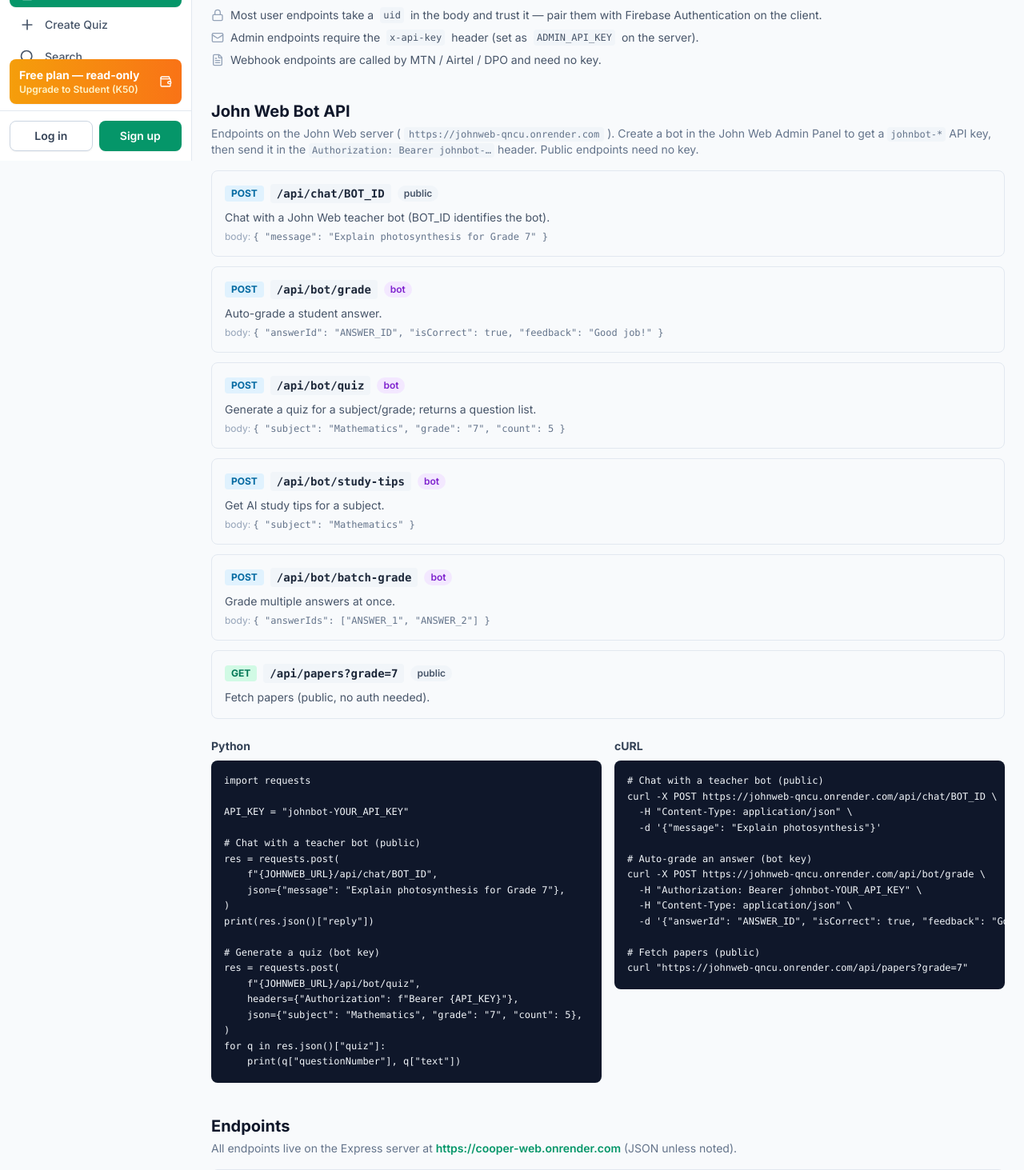
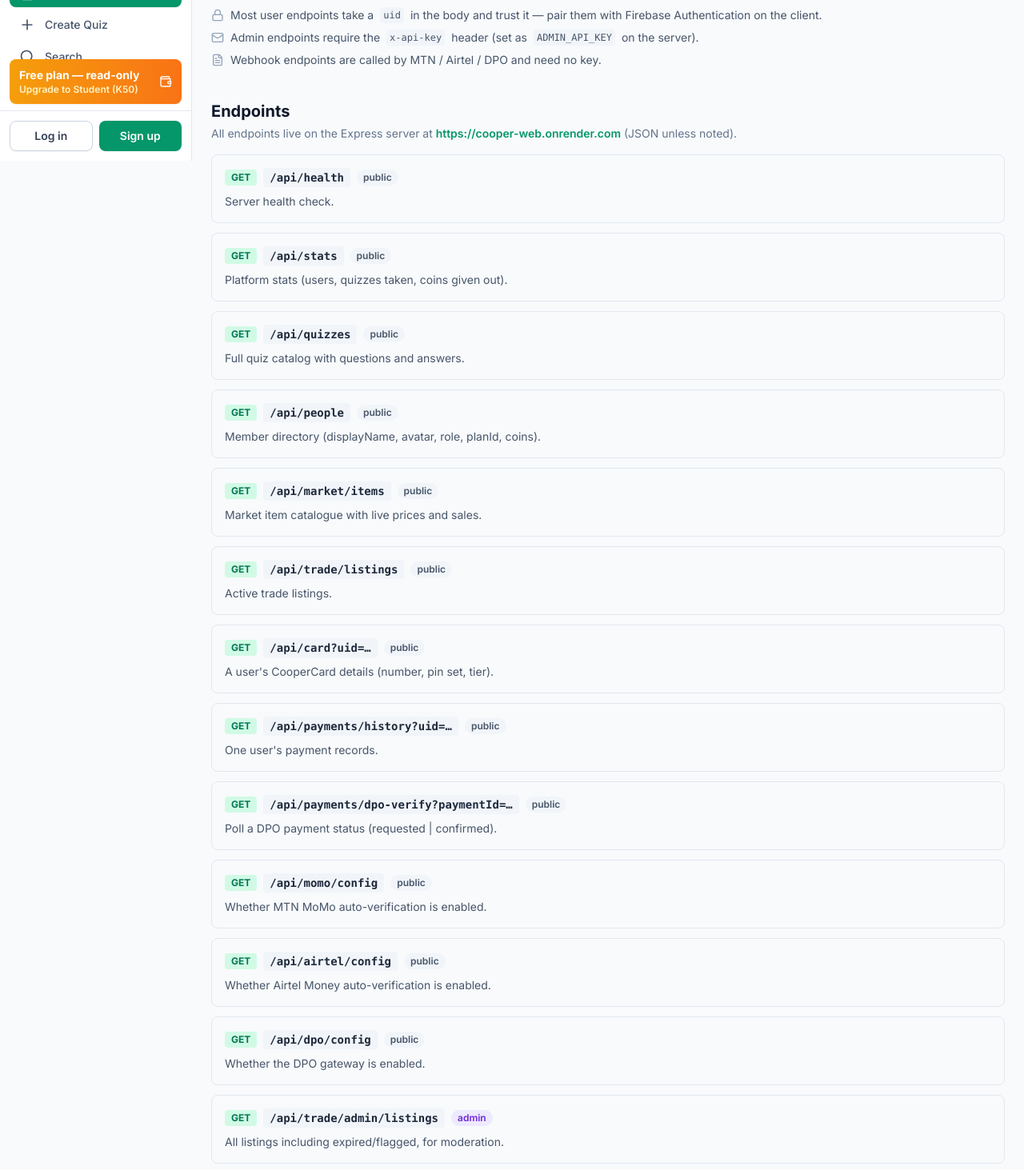
Before and after one commit to Shimba-crypto/cooper-web, a React (Vite) app: page /api-docs in a window 1280 px wide. Shown: the part 600-2063 px from the top of the page at 80% size. Built offline with nearby package versions, Linux system fonts and the light colour scheme; no server answers.

Commit message:
ApiDocs: remove John Web bot API section (belongs to John Web docs)

```diff
--- a/src/pages/ApiDocsPage.tsx
+++ b/src/pages/ApiDocsPage.tsx
@@ -1,6 +1,6 @@
 import { Link } from "react-router-dom";
 import { BookOpen, FileText, Lock, Mail, ShieldCheck } from "lucide-react";
-import { API_URL, JOHNWEB_URL } from "../config";
+import { API_URL } from "../config";
 import { PLANS, hasInteractiveAccess, PLAN_LEVEL } from "../utils/plans";
 import type { PlanId } from "../types";
 
@@ -176,52 +176,7 @@
   user: "bg-emerald-100 text-emerald-700 dark:bg-emerald-950 dark:text-emerald-400",
   admin: "bg-violet-100 text-violet-700 dark:bg-violet-950 dark:text-violet-400",
   webhook: "bg-sky-100 text-sky-700 dark:bg-sky-950 dark:text-sky-400",
-  bot: "bg-purple-100 text-purple-700 dark:bg-purple-950 dark:text-purple-400",
 };
-
-const BOT_ENDPOINTS: Endpoint[] = [
-  {
-    method: "POST",
-    path: "/api/chat/BOT_ID",
-    auth: "public",
-    body: '{ "message": "Explain photosynthesis for Grade 7" }',
-    description: "Chat with a John Web teacher bot (BOT_ID identifies the bot).",
-  },
-  {
-    method: "POST",
-    path: "/api/bot/grade",
-    auth: "bot",
-    body: '{ "answerId": "ANSWER_ID", "isCorrect": true, "feedback": "Good job!" }',
-    description: "Auto-grade a student answer.",
-  },
-  {
-    method: "POST",
-    path: "/api/bot/quiz",
-    auth: "bot",
-    body: '{ "subject": "Mathematics", "grade": "7", "count": 5 }',
-    description: "Generate a quiz for a subject/grade; returns a question list.",
-  },
-  {
-    method: "POST",
-    path: "/api/bot/study-tips",
-    auth: "bot",
-    body: '{ "subject": "Mathematics" }',
-    description: "Get AI study tips for a subject.",
-  },
-  {
-    method: "POST",
-    path: "/api/bot/batch-grade",
-    auth: "bot",
-    body: '{ "answerIds": ["ANSWER_1", "ANSWER_2"] }',
-    description: "Grade multiple answers at once.",
-  },
-  {
-    method: "GET",
-    path: "/api/papers?grade=7",
-    auth: "public",
-    description: "Fetch papers (public, no auth needed).",
-  },
-];
 
 function planRow(planId: PlanId, price: string, unlocks: string[]) {
   return (
@@ -319,85 +274,6 @@
       </section>
 
       <section className="mt-10">
-        <h2 className="text-xl font-bold text-slate-900 dark:text-white">John Web Bot API</h2>
-        <p className="mt-1 text-sm text-slate-500 dark:text-slate-400">
-          Endpoints on the John Web server ({" "}
-          <code className="rounded bg-slate-100 px-1.5 py-0.5 text-xs dark:bg-slate-800">{JOHNWEB_URL}</code>{" "}
-          ). Create a bot in the John Web Admin Panel to get a{" "}
-          <code className="rounded bg-slate-100 px-1 py-0.5 text-xs dark:bg-slate-800">johnbot-*</code> API key,
-          then send it in the{" "}
-          <code className="rounded bg-slate-100 px-1 py-0.5 text-xs dark:bg-slate-800">Authorization: Bearer johnbot-…</code>{" "}
-          header. Public endpoints need no key.
-        </p>
-        <div className="mt-4 space-y-3">
-          {BOT_ENDPOINTS.map((e) => (
-            <div key={e.path} className="rounded-lg border border-slate-200 p-4 dark:border-slate-800">
-              <div className="flex flex-wrap items-center gap-2">
-                <span className={`rounded px-2 py-0.5 text-xs font-bold ${METHOD_STYLE[e.method]}`}>{e.method}</span>
-                <code className="rounded bg-slate-100 px-2 py-0.5 text-sm font-semibold text-slate-800 dark:bg-slate-800 dark:text-slate-200">
-                  {e.path}
-                </code>
-                <span className={`rounded-full px-2 py-0.5 text-xs font-semibold ${AUTH_STYLE[e.auth] ?? AUTH_STYLE.public}`}>
-                  {e.auth}
-                </span>
-              </div>
-              <p className="mt-2 text-sm text-slate-600 dark:text-slate-300">{e.description}</p>
-              {e.body && (
-                <p className="mt-1.5 text-xs text-slate-400 dark:text-slate-500">
-                  body: <code className="text-slate-500 dark:text-slate-400">{e.body}</code>
-                </p>
-              )}
-            </div>
-          ))}
-        </div>
-
-        <div className="mt-6 grid gap-4 lg:grid-cols-2">
-          <div>
-            <h3 className="text-sm font-bold text-slate-700 dark:text-slate-200">Python</h3>
-            <pre className="mt-2 overflow-x-auto rounded-lg bg-slate-900 p-4 text-xs leading-relaxed text-slate-100">
-{`import requests
-
-API_KEY = "johnbot-YOUR_API_KEY"
-
-# Chat with a teacher bot (public)
-res = requests.post(
-    f"{JOHNWEB_URL}/api/chat/BOT_ID",
-    json={"message": "Explain photosynthesis for Grade 7"},
-)
-print(res.json()["reply"])
-
-# Generate a quiz (bot key)
-res = requests.post(
-    f"{JOHNWEB_URL}/api/bot/quiz",
-    headers={"Authorization": f"Bearer {API_KEY}"},
-    json={"subject": "Mathematics", "grade": "7", "count": 5},
-)
-for q in res.json()["quiz"]:
-    print(q["questionNumber"], q["text"])`}
-            </pre>
-          </div>
-          <div>
-            <h3 className="text-sm font-bold text-slate-700 dark:text-slate-200">cURL</h3>
-            <pre className="mt-2 overflow-x-auto rounded-lg bg-slate-900 p-4 text-xs leading-relaxed text-slate-100">
-{`# Chat with a teacher bot (public)
-curl -X POST ${JOHNWEB_URL}/api/chat/BOT_ID \\
-  -H "Content-Type: application/json" \\
-  -d '{"message": "Explain photosynthesis"}'
-
-# Auto-grade an answer (bot key)
-curl -X POST ${JOHNWEB_URL}/api/bot/grade \\
-  -H "Authorization: Bearer johnbot-YOUR_API_KEY" \\
-  -H "Content-Type: application/json" \\
-  -d '{"answerId": "ANSWER_ID", "isCorrect": true, "feedback": "Good job!"}'
-
-# Fetch papers (public)
-curl "${JOHNWEB_URL}/api/papers?grade=7"`}
-            </pre>
-          </div>
-        </div>
-      </section>
-
-      <section className="mt-10">
         <h2 className="text-xl font-bold text-slate-900 dark:text-white">Endpoints</h2>
         <p className="mt-1 text-sm text-slate-500 dark:text-slate-400">
           All endpoints live on the Express server at{" "}
```
